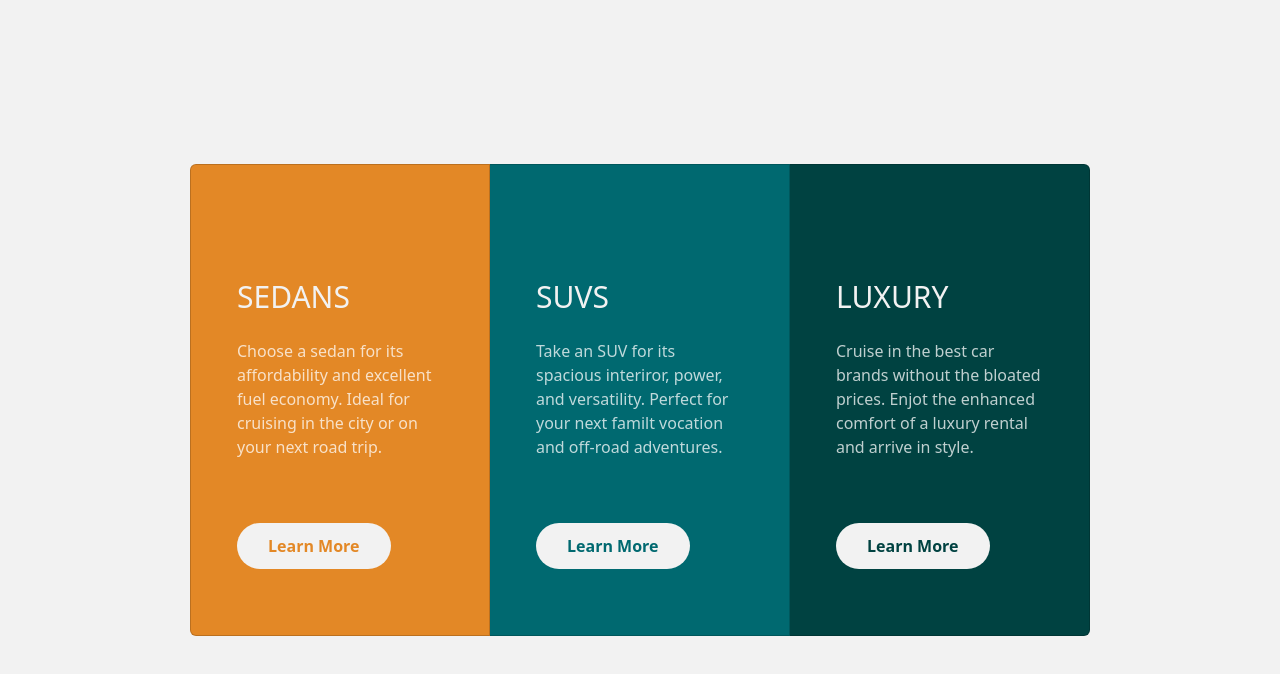
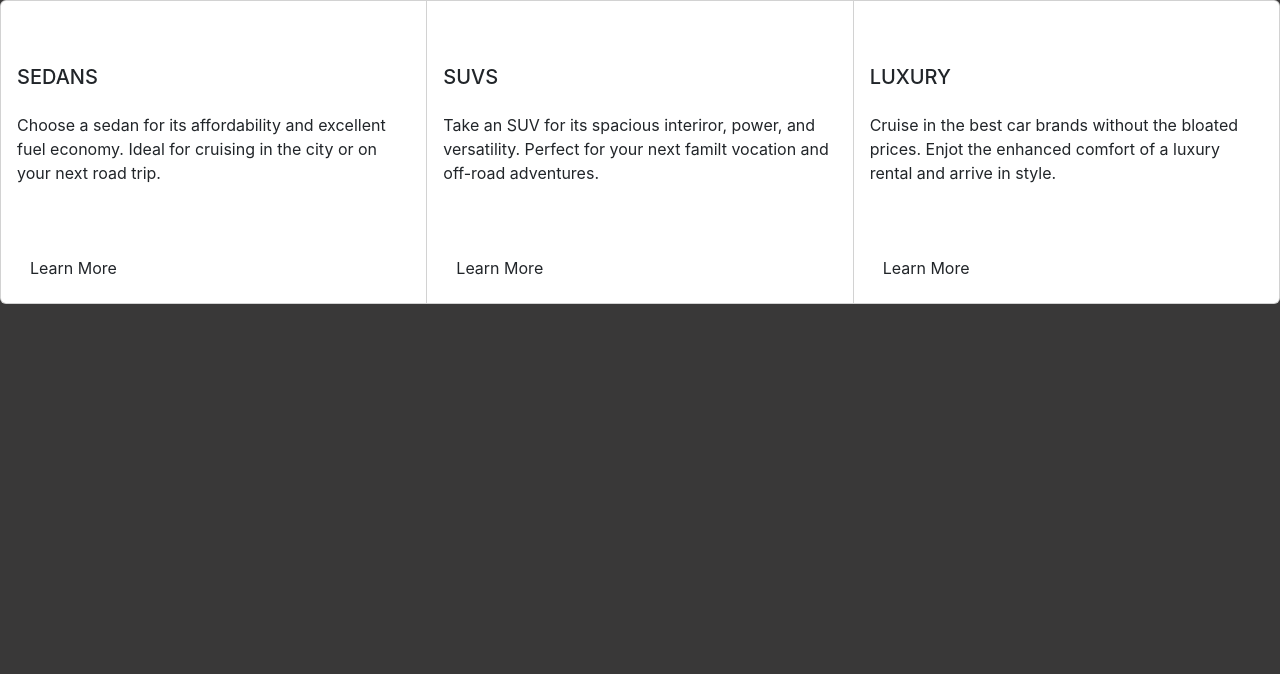
Before and after one commit to EgemenK92/Projects, a plain HTML site: page index.html in a window 1280 px wide. Drawn offline with nearby package versions, Linux system fonts and the light colour scheme; files that its build step writes are made by us from their sources.

Commit message:
examplesv1

```diff
--- a/index.html
+++ b/index.html
@@ -3,7 +3,7 @@
   <head>
     <meta charset="utf-8">
     <meta name="viewport" content="width=device-width, initial-scale=1">
-    <title>Card Practise</title>
+    <title>Card Practise1</title>
     <link href="https://cdn.jsdelivr.net/npm/bootstrap@5.3.2/dist/css/bootstrap.min.css" rel="stylesheet" integrity="sha384-T3c6CoIi6uLrA9TneNEoa7RxnatzjcDSCmG1MXxSR1GAsXEV/Dwwykc2MPK8M2HN" crossorigin="anonymous">
     <link rel="stylesheet" href="style.css">
   </head>
--- a/style.css
+++ /dev/null
@@ -1,69 +0,0 @@
-/* *{
-    margin: 0;
-    padding: 0;
-    box-sizing: border-box;
-} */
-
-:root{
-    --primaryOrange: hsl(31, 77%, 52%);
-    --primaryDarkCyan: hsl(184, 100%, 22%);
-    --primaryVeryDarkCyan: hsl(179, 100%, 13%);
-    --neutralTransparentWhite:hsla(0, 0%, 100%, 0.75);
-    --neutralVeryLightGray:hsl(0, 0%, 95%);
-}
-
-body {
-  min-height: 100vh;
-  display: flex;
-  align-items: center;
-  justify-content: center;
-  background-color: var(--neutralVeryLightGray);
-}
-
-.card-group .card:first-child {
-    background-color: var(--primaryOrange);
-}
-
-.card-group .card:nth-child(2){
-    background-color: var(--primaryDarkCyan);
-}
-.card-group .card:last-child{
-    background-color: var(--primaryVeryDarkCyan);
-}
-.card-group .card h5 {
-    color: var(--neutralVeryLightGray);
-    font-size: 30px;
-}
-.card-group .card p {
-    color: var(--neutralTransparentWhite);
-}
-.card-group .card {
-    max-width: 300px;
-    padding: 50px 30px;
-}
-
-button.btn  {
-    background-color: var(--neutralVeryLightGray);
-    border-radius: 25px;
-    padding: 10px 30px;
-    font-weight: 600;
-}
-
-.card:nth-child(1) .btn {
-    color: var(--primaryOrange);
-}
-.card:nth-child(2) .btn {
-    color: var(--primaryDarkCyan);
-}
-.card:nth-child(3) .btn {
-    color: var(--primaryVeryDarkCyan);
-}
-
-.btn:hover{
-    cursor: pointer;
-    background-color: inherit;
-    color: var(--neutralVeryLightGray) !important;
-    border: 1px solid var(--neutralVeryLightGray);
-}
-
-/* From uiverse.io by @Ali-Tahmazi99 */
```
Also changed, not shown: fusiontech/index.html (+1 -1 lines), practise2.jpg (deleted).
